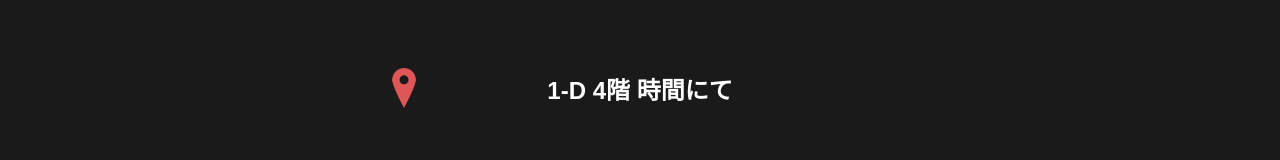
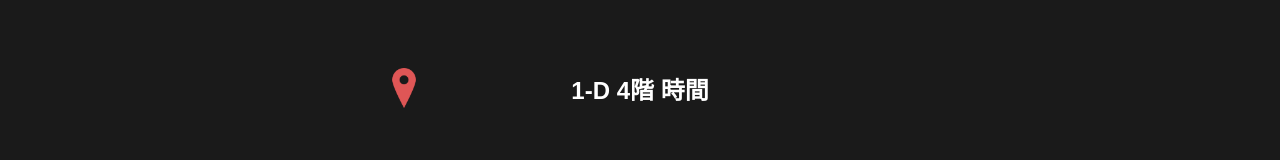
Before and after one commit to toho-festival/website-2021, a Next.js app: page /projects/acoustic-HumaneRamune in a window 1280 px wide. Shown: the part 700-860 px from the top of the page. Built offline with nearby package versions, Linux system fonts and the light colour scheme.

Commit message:
correct attention sentence

```diff
--- a/src/pages/projects/[id].tsx
+++ b/src/pages/projects/[id].tsx
@@ -49,7 +49,7 @@ const CommonProjects = ({ postData }:{postData:CommonData}) => {
     <Center>
       <Flex2>
         <Image src={process.env.basePath +"/images/mapIcon.png"} />
-        <Location>{postData.building} {postData.floor}階 {postData.location}にて</Location>
+        <Location>{postData.building} {postData.floor}階 {postData.location}</Location>
       </Flex2>
     </Center>
 </Wrap>
```
